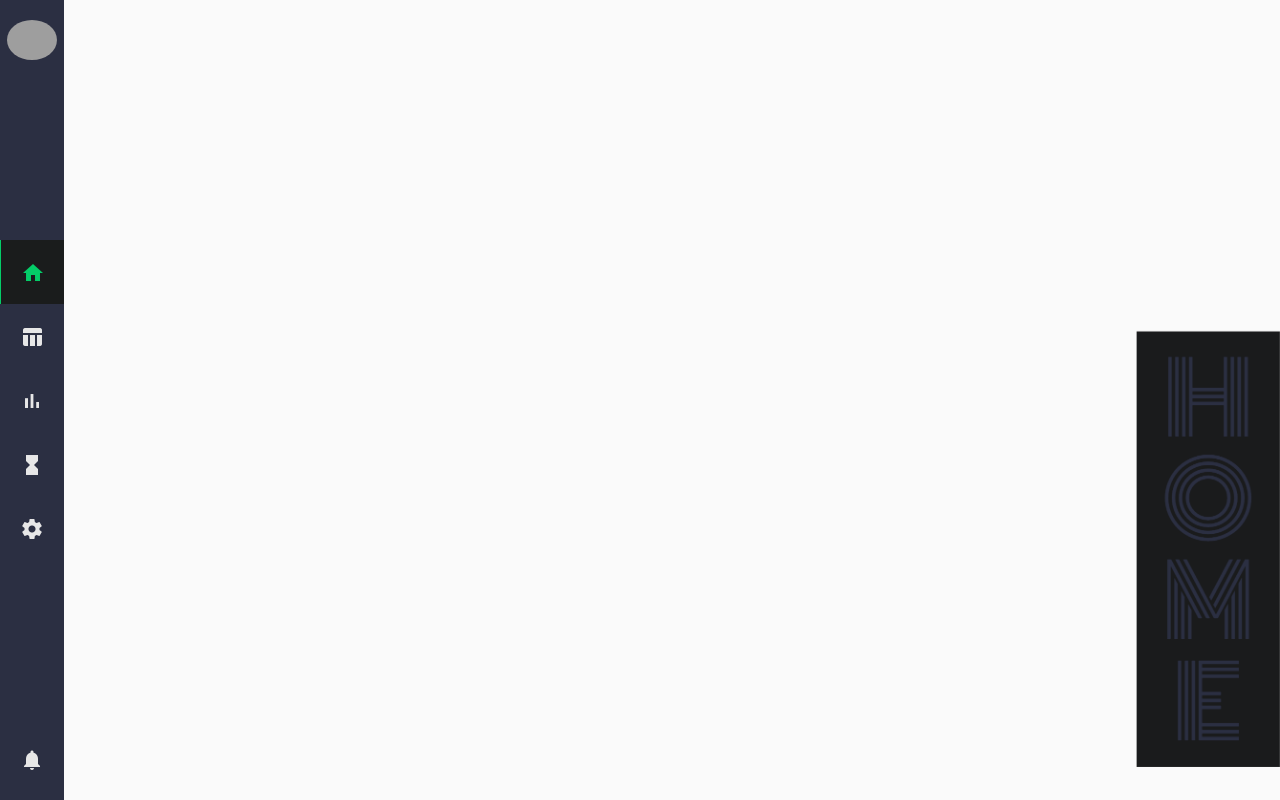
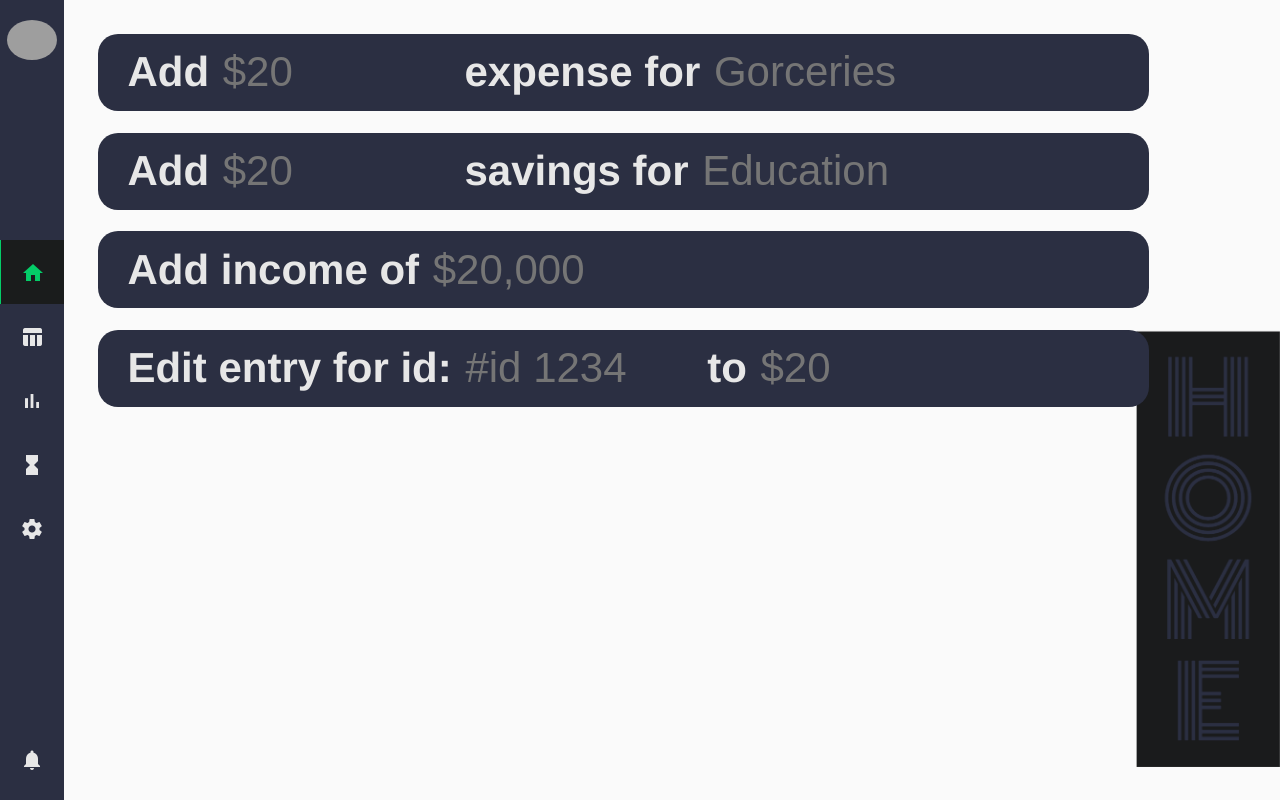
Before and after one commit to bhimeshchauhan/financial_analysis, an Angular app in the folder finalysis/: page /home in a window 1280 px wide. Built offline with nearby package versions, Linux system fonts and the light colour scheme; grey boxes are pictures that could not be loaded.

Commit message:
speech recognition otpion?

```diff
--- a/finalysis/src/app/app.module.ts
+++ b/finalysis/src/app/app.module.ts
@@ -12,6 +12,7 @@ import { MatSidenavModule } from '@angular/material/sidenav';
 import { MatTooltipModule } from '@angular/material/tooltip';
 import { NoopAnimationsModule } from '@angular/platform-browser/animations';
 import { ProfileModule } from 'src/modules/profile/profile.module';
+import { HomeModule } from 'src/modules/home/home.module';
 
 
 
@@ -31,6 +32,7 @@ import { ProfileModule } from 'src/modules/profile/profile.module';
     NoopAnimationsModule,
     MatTooltipModule,
     ProfileModule,
+    HomeModule
   ],
   providers: [],
   bootstrap: [AppComponent]
--- a/finalysis/src/modules/home/components/home.component.html
+++ b/finalysis/src/modules/home/components/home.component.html
@@ -1,2 +1,30 @@
-<div class='profile-container'>
+<div class='home-container'>
+    <div class='home-header border-radius'>
+        <div class="home-title center">
+            Add
+            <input type="number" min="0.01" step="0.01" matInput placeholder="$20">
+            expense for <input type="text" matInput placeholder="Gorceries">
+        </div>
+    </div>
+    <div class='home-header border-radius'>
+        <div class="home-title center">
+            Add
+            <input type="number" min="0.01" step="0.01" matInput placeholder="$20">
+            savings for <input type="text" matInput placeholder="Education">
+        </div>
+    </div>
+    <div class='home-header border-radius'>
+        <div class="home-title center">
+            Add income of
+            <input type="number" min="0.01" step="0.01" matInput placeholder="$20,000">
+        </div>
+    </div>
+    <div class='home-header border-radius'>
+        <div class="home-title center">
+            Edit entry for id:
+            <input type="number" min="0" step="1" matInput placeholder="#id 1234">
+            to
+            <input type="number" min="0.01" step="0.01" matInput placeholder="$20">
+        </div>
+    </div>
 </div>
--- a/finalysis/src/modules/home/components/home.component.less
+++ b/finalysis/src/modules/home/components/home.component.less
@@ -1,9 +1,52 @@
 :host {
-    .profile-container {
+    .home-container {
         width: 90%;
         height: 96%;
         margin: 1%;
         overflow: hidden;
         display: block;
+        color: #E7E7E7;
+        .home-header {
+            width: 96%;
+            height: 10%;
+            margin: 2% 2% 0% 2%;
+            background-color: #2B2F42;
+            display: flex;
+            .home-title {
+                width: 100%;
+                margin: auto 2%;
+                font-family: "Avenir Next W01", "Avenir Next", "Avenir", helvetica, arial, sans-serif;
+                font-size: 3em;
+                margin: 0;
+                font-weight: 600;
+                word-spacing: 2%;
+                padding: 0.2em;
+                margin: 0.1em 0.2em;
+                -moz-box-sizing: content-box; /* or `border-box` */
+                -webkit-box-sizing: content-box;
+                box-sizing: content-box;
+                input {
+                    background-color: transparent;
+                    border: none;
+                    outline: none;
+                    font-size: 1em;
+                    box-sizing: content-box;
+                    width: 23%;
+                }
+                input[type=number]::-webkit-inner-spin-button,
+                input[type=number]::-webkit-outer-spin-button {
+                    -webkit-appearance: none;
+                }
+                .sub-header {
+                    font-family: 'Poppins', sans-serif;
+                }
+            }
+            .center {
+                margin: auto 2%;
+            }
+        }
+    }
+    .border-radius {
+        border-radius: 20px;
     }
 }
--- a/finalysis/src/modules/home/home.module.ts
+++ b/finalysis/src/modules/home/home.module.ts
@@ -3,6 +3,7 @@ import { NgModule } from '@angular/core';
 
 import { HomeComponent } from './components/home.component';
 import { BrowserAnimationsModule } from '@angular/platform-browser/animations';
+import { MatIconModule } from '@angular/material/icon';
 
 @NgModule({
   declarations: [
@@ -11,10 +12,11 @@ import { BrowserAnimationsModule } from '@angular/platform-browser/animations';
   imports: [
     BrowserModule,
     BrowserAnimationsModule,
+    MatIconModule,
   ],
   providers: [],
   bootstrap: [HomeComponent]
 })
-export class ProfileModule {
+export class HomeModule {
   showFiller = false;
 }
--- a/finalysis/src/modules/profile/components/profile.component.html
+++ b/finalysis/src/modules/profile/components/profile.component.html
@@ -66,7 +66,7 @@
                     </div>
                     <div class='app-info'>
                         <div class='app'>
-                            <p>Google Presentation</p>
+                            <p>IFTTT</p>
                         </div>
                         <div class='status'>
                             <p>connect</p>
```
Also changed, not shown: 1 other file (tests, documents, lock files or other folders).
